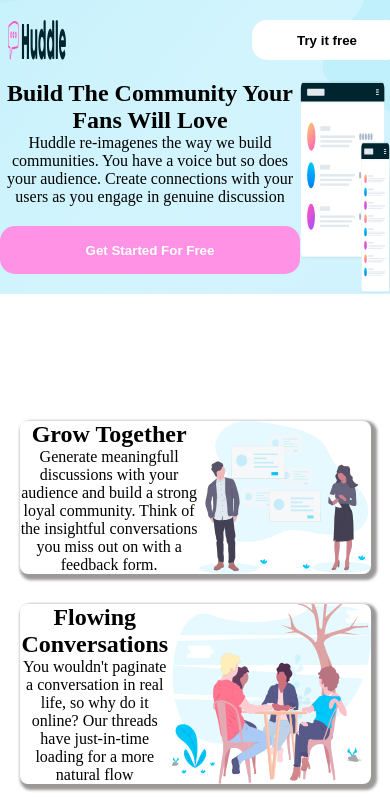
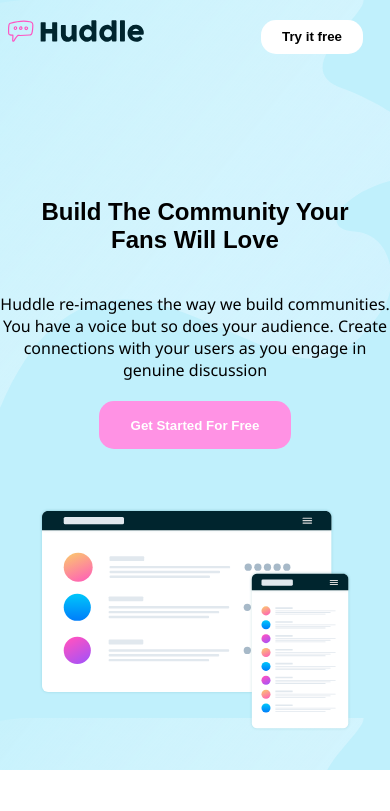
Before and after one commit to PabloCh95/MobileFirst, a plain HTML site: page index.html in a window 390 px wide. Shown: the top 811 px of the page. Drawn offline with Linux system fonts and the light colour scheme.

Commit message:
modificaciones responsive

```diff
--- a/css/styles.css
+++ b/css/styles.css
@@ -13,7 +13,7 @@ header {
   /*esto es para el div del header*/
   display: flex;
   justify-content: space-between;
-  height: 80px;
+  height: 10%;
 }
 #div-header img {
   display: flex;
@@ -23,7 +23,7 @@ header {
 }
 .button-try-free {
   /*class del Boton*/
-  margin: 20px 20% 20px 30%;
+  margin: 1% 20% 0% 30%;
 }
 .button-try-free button {
   width: 250%;
@@ -51,7 +51,7 @@ header {
 .div-text1 button {
   background-color: rgb(255, 146, 228);
   margin: 20px auto;
-  width: 300px;
+  width: 20rem;
   height: 3rem;
   border-radius: 15px;
   border-style: none;
@@ -81,7 +81,7 @@ footer {
   background-color: rgb(13, 34, 39);
   margin-top: 100px;
   position: relative;
-  height: 250px;
+  height: 25%;
 }
 
 .card-footer {
@@ -123,6 +123,7 @@ footer {
   width: 30%;
   display: flex;
   margin: 50px auto;
+  align-items: center;
 }
 .list-1 ul {
   margin-top: 50px;
@@ -151,3 +152,47 @@ a {
   text-decoration: none;
   color: #fff;
 }
+
+/* media querys para tablets y phone*/
+@media only screen and (max-width: 520px) {
+  #div-header img {
+    width: 35%;
+    height: 100%;
+  }
+  .button-try-free {
+    margin: 5% 20% 0% 30%;
+  }
+  .button-try-free button {
+    width: 200%;
+    height: 150%;
+  }
+  .h2-header {
+    font-family: Arial, Helvetica, sans-serif;
+    text-align: center;
+    margin: 10%;
+  }
+  .div-text1 p {
+    text-align: center;
+    font-family: "Segoe UI", Tahoma, Geneva, Verdana, sans-serif;
+  }
+  /* .section {
+    display: flex;
+    flex-direction: column;
+  }*/
+  .section1 {
+    flex-direction: column;
+    margin-top: 30%;
+  }
+  .div-text1 button {
+    width: 12rem;
+  }
+  .div-image1 img {
+    display: flex;
+    width: 80%;
+    height: 100%;
+    margin: 10% auto;
+  }
+  .card {
+    flex-direction: column-reverse;
+  }
+}
--- a/index.html
+++ b/index.html
@@ -19,7 +19,7 @@
         </div>
         <section class="section1">
             <div class="div-text1">
-                <h2>Build The Community Your Fans Will Love</h2>
+                <h2 class="h2-header">Build The Community Your Fans Will Love</h2>
                 <p>Huddle re-imagenes the way we build communities. You have
                     a voice but so does your audience. Create connections with
                     your users as you engage in genuine discussion
@@ -73,7 +73,7 @@
         </div>
         </div>
     </section>
-    <footer>
+    <footer class="footer">
         <div class="card-footer">
             <h2>Ready To Build Your Community?</h2>
             <a>
```
